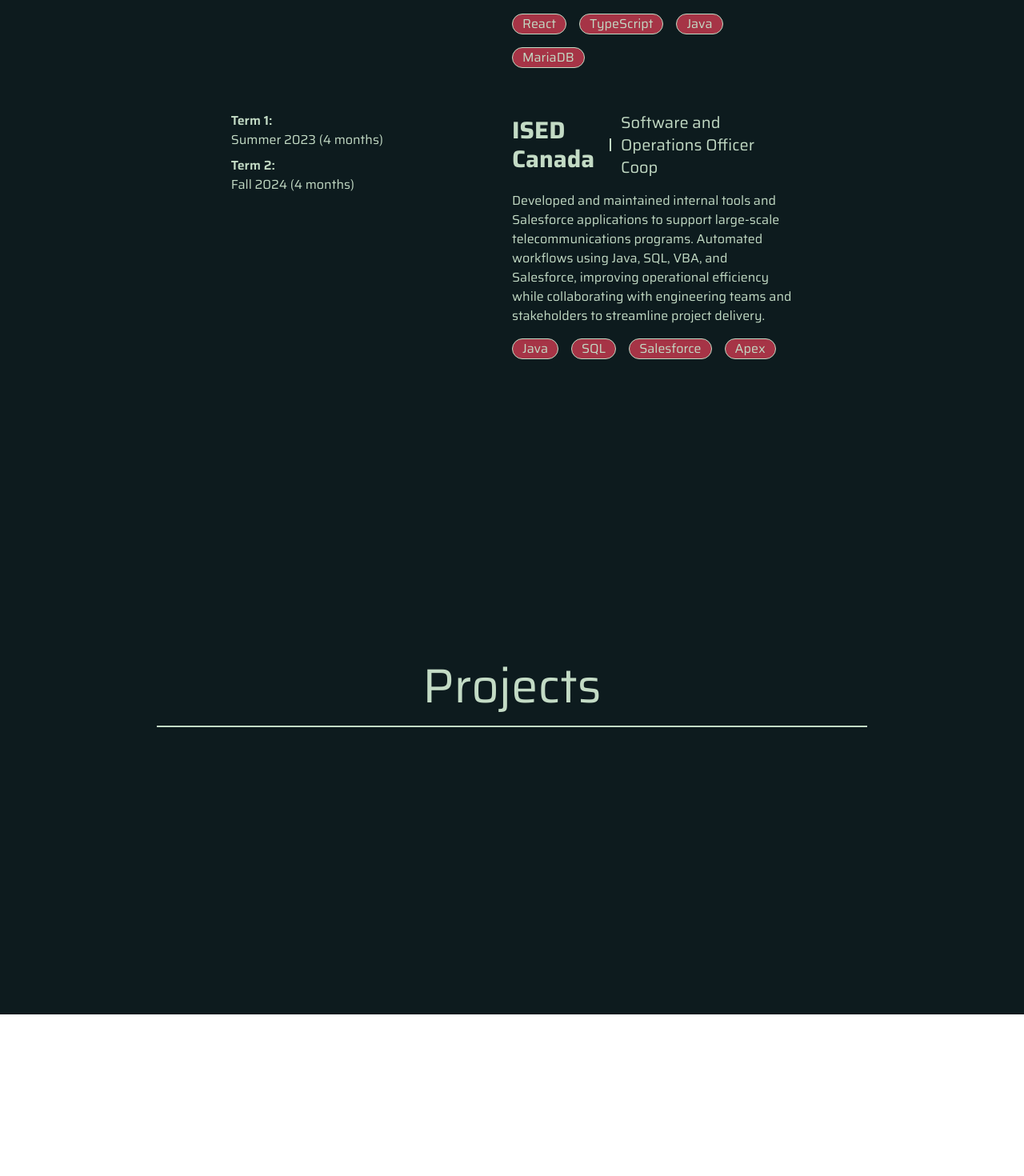
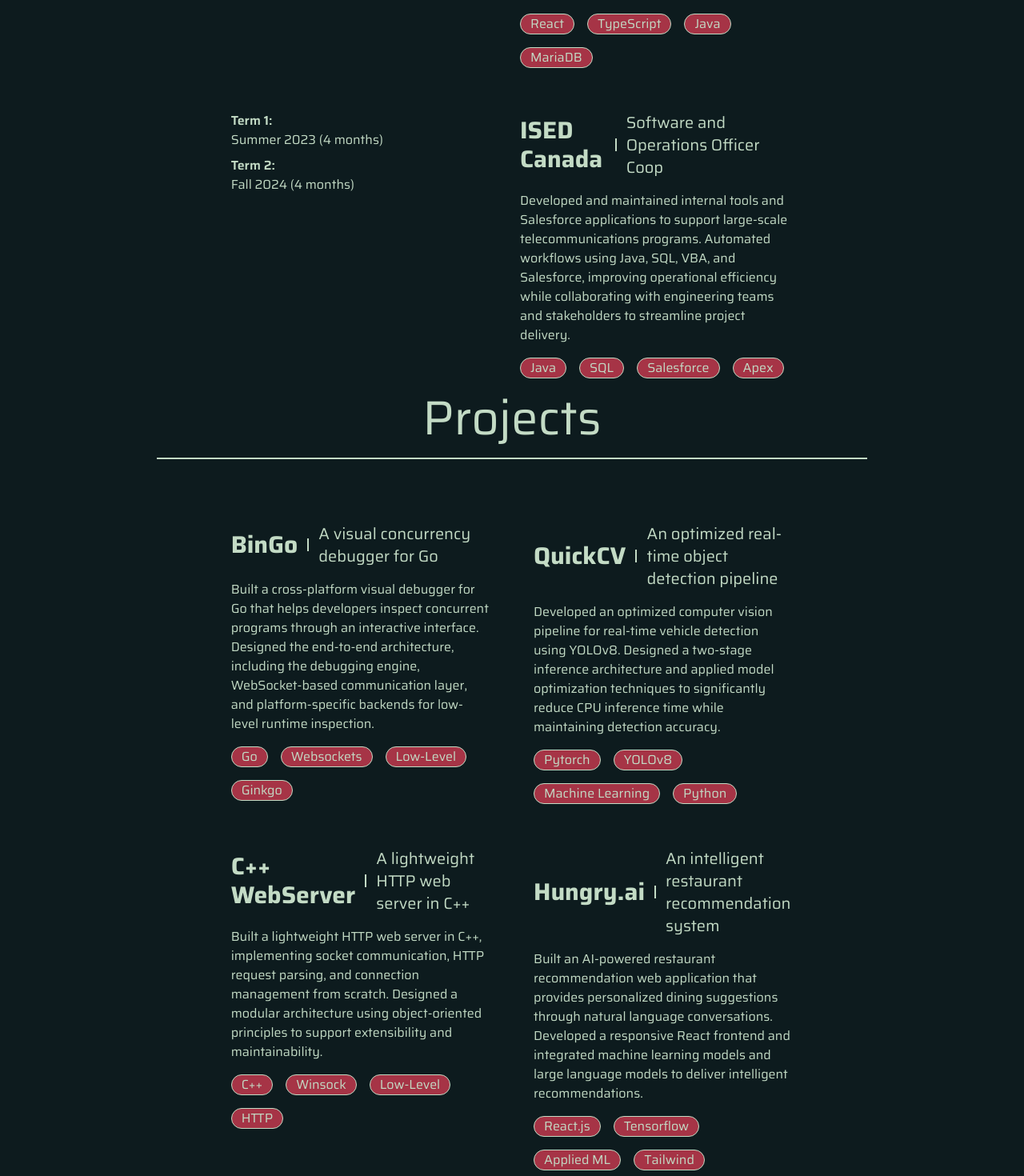
Before and after one commit to Egzavyer/portfolio, a React (Vite) app: page / in a window 1280 px wide. Shown: the part 2040-3510 px from the top of the page at 80% size. Before the commit the page ends 3308 px from the top, so only its background shows below. Built offline with nearby package versions, Linux system fonts and the light colour scheme.

Commit message:
feat: projects section

```diff
--- a/i18n/locales/en/translation.json
+++ b/i18n/locales/en/translation.json
@@ -44,6 +44,24 @@
     }
   },
   "projects": {
-    "title": "Projects"
+    "title": "Projects",
+    "project": {
+      "bingo": {
+        "oneliner": "A visual concurrency debugger for Go",
+        "description": "Built a cross-platform visual debugger for Go that helps developers inspect concurrent programs through an interactive interface. Designed the end-to-end architecture, including the debugging engine, WebSocket-based communication layer, and platform-specific backends for low-level runtime inspection."
+      },
+      "quickcv": {
+        "oneliner": "An optimized real-time object detection pipeline",
+        "description": "Developed an optimized computer vision pipeline for real-time vehicle detection using YOLOv8. Designed a two-stage inference architecture and applied model optimization techniques to significantly reduce CPU inference time while maintaining detection accuracy."
+      },
+      "webserver": {
+        "oneliner": "A lightweight HTTP web server in C++",
+        "description": "Built a lightweight HTTP web server in C++, implementing socket communication, HTTP request parsing, and connection management from scratch. Designed a modular architecture using object-oriented principles to support extensibility and maintainability."
+      },
+      "hungryai": {
+        "oneliner": "An intelligent restaurant recommendation system",
+        "description": "Built an AI-powered restaurant recommendation web application that provides personalized dining suggestions through natural language conversations. Developed a responsive React frontend and integrated machine learning models and large language models to deliver intelligent recommendations."
+      }
+    }
   }
 }
--- a/i18n/locales/fr/translation.json
+++ b/i18n/locales/fr/translation.json
@@ -42,5 +42,8 @@
         "description": "Développement et maintenance d’outils internes et d’applications Salesforce pour soutenir des programmes de télécommunications à grande échelle. Automatisation des flux de travail à l’aide de Java, SQL, VBA et Salesforce, améliorant ainsi l’efficacité opérationnelle tout en collaborant avec les équipes d’ingénierie et les parties prenantes pour rationaliser la réalisation des projets."
       }
     }
+  },
+  "projects": {
+    "title": "Projets"
   }
 }
--- a/package.json
+++ b/package.json
@@ -32,5 +32,5 @@
     "vite": "^8.1.1",
     "vite-plugin-svgr": "^5.2.0"
   },
-  "packageManager": "pnpm@11.10.0+sha512.0b7f8b98060031904c017e3a41eb187a16d40eeb829b95c4f8cb03681761fc4ab53dd219115b9b447f4dce1a05a214764461e7d3703392a9f32f9511ce8c86c8"
+  "packageManager": "pnpm@11.15.1+sha512.81350b07e53c9538a02f1f2303b4290fa2d7be04e56e2a970c4cc4b417dc761de196edabd49d55c7dc9580db81007c44143e4e3d7e462b3000d23c255122d065"
 }
--- /dev/null
+++ b/src/components/Card.tsx
@@ -0,0 +1,56 @@
+type CardProps = {
+  url: string;
+  title: string;
+  subtitle: string;
+  description: string;
+  leftPanel?: React.ReactNode;
+  technologies: string[];
+};
+
+export function Card({
+  url,
+  leftPanel,
+  title,
+  subtitle,
+  description,
+  technologies,
+}: CardProps) {
+  return (
+    <a
+      href={url}
+      target="_blank"
+      className="hover:cursor-pointer border rounded-2xl p-2 xl:border-transparent xl:rounded-none xl:p-0"
+    >
+      <li
+        className={`grid xl:border-2 xl:border-transparent xl:hover:border-accent xl:hover:shadow-2xl xl:shadow-primary-900 xl:rounded-2xl xl:p-4 ${leftPanel ? "xl:grid-cols-2" : "xl:grid-cols-1"}  xl:gap-5`}
+      >
+        {leftPanel}
+        <div className="flex flex-col flex-1 gap-4 pt-3 xl:pt-0">
+          <div className="flex flex-row items-center gap-3">
+            <h1 className="text-xl font-bold xl:text-3xl">{title}</h1>
+            <div className="border h-4" />
+            <h2 className="text-md xl:text-xl">{subtitle}</h2>
+          </div>
+          <p>{description}</p>
+          <ul className="flex flex-row flex-wrap gap-4">
+            {technologies.map((tech) => {
+              return <TechnologyLabel key={tech} label={tech} />;
+            })}
+          </ul>
+        </div>
+      </li>
+    </a>
+  );
+}
+
+type TechnologyLabelProps = {
+  label: string;
+};
+
+function TechnologyLabel({ label }: TechnologyLabelProps) {
+  return (
+    <li className="border rounded-full px-3 w-fit h-fit bg-accent text-center">
+      {label}
+    </li>
+  );
+}
--- a/src/pages/Experience.tsx
+++ b/src/pages/Experience.tsx
@@ -1,6 +1,49 @@
 import type { RefObject } from "react";
 import { useTranslation } from "react-i18next";
 import { ContentSection } from "../components/ContentSection";
+import { Card } from "../components/Card";
+import type { TFunction } from "i18next";
+
+function getExperiences(
+  t: TFunction<"translation", undefined>,
+): WorkExperienceProps[] {
+  return [
+    {
+      dates: [
+        {
+          label: t("experience.work.rossvideo.term1"),
+          date: t("experience.work.rossvideo.term1Dates"),
+        },
+        {
+          label: t("experience.work.rossvideo.term2"),
+          date: t("experience.work.rossvideo.term2Dates"),
+        },
+      ],
+      company: t("experience.work.rossvideo.company"),
+      title: t("experience.work.rossvideo.title"),
+      description: t("experience.work.rossvideo.description"),
+      technologies: ["React", "TypeScript", "Java", "MariaDB"],
+      url: "https://www.rossvideo.com/",
+    },
+    {
+      dates: [
+        {
+          label: t("experience.work.ised.term1"),
+          date: t("experience.work.ised.term1Dates"),
+        },
+        {
+          label: t("experience.work.ised.term2"),
+          date: t("experience.work.ised.term2Dates"),
+        },
+      ],
+      company: t("experience.work.ised.company"),
+      title: t("experience.work.ised.title"),
+      description: t("experience.work.ised.description"),
+      technologies: ["Java", "SQL", "Salesforce", "Apex"],
+      url: "https://ised-isde.canada.ca/site/ised/en",
+    },
+  ];
+}
 
 type ExperienceProps = {
   experienceSectionRef: RefObject<HTMLDivElement | null>;
@@ -21,7 +64,7 @@
       isSidebarOpen={isSidebarOpen}
       handleTap={handleTap}
     >
-      <div className="flex flex-col gap-15 w-10/12 items-center justify-center ">
+      <div className="flex flex-col gap-15 w-10/12 items-center">
         <div className="flex flex-col gap-5 w-full">
           <div className="text-3xl text-center pt-20 xl:text-6xl xl:pt-0">
             {t("experience.title")}
@@ -29,40 +72,9 @@
           <div className="border w-full" />
         </div>
         <ul className="flex flex-col items-center justify-center gap-4 xl:w-10/12">
-          <WorkExperience
-            dates={[
-              {
-                label: t("experience.work.rossvideo.term1"),
-                date: t("experience.work.rossvideo.term1Dates"),
-              },
-              {
-                label: t("experience.work.rossvideo.term2"),
-                date: t("experience.work.rossvideo.term2Dates"),
-              },
-            ]}
-            company={t("experience.work.rossvideo.company")}
-            title={t("experience.work.rossvideo.title")}
-            description={t("experience.work.rossvideo.description")}
-            technologies={["React", "TypeScript", "Java", "MariaDB"]}
-            url="https://www.rossvideo.com/"
-          />
-          <WorkExperience
-            dates={[
-              {
-                label: t("experience.work.ised.term1"),
-                date: t("experience.work.ised.term1Dates"),
-              },
-              {
-                label: t("experience.work.ised.term2"),
-                date: t("experience.work.ised.term2Dates"),
-              },
-            ]}
-            company={t("experience.work.ised.company")}
-            title={t("experience.work.ised.title")}
-            description={t("experience.work.ised.description")}
-            technologies={["Java", "SQL", "Salesforce", "Apex"]}
-            url="https://ised-isde.canada.ca/site/ised/en"
-          />
+          {getExperiences(t).map((exp) => {
+            return <WorkExperience key={exp.company} {...exp} />;
+          })}
         </ul>
       </div>
     </ContentSection>
@@ -86,13 +98,7 @@
   technologies,
   url,
 }: WorkExperienceProps) {
-  return (
-    <a
-      href={url}
-      target="_blank"
-      className="hover:cursor-pointer border rounded-2xl p-2 xl:border-transparent xl:rounded-none xl:p-0"
-    >
-      <li className="grid xl:border-2 xl:border-transparent xl:hover:border-accent xl:hover:shadow-2xl xl:shadow-primary-900 xl:rounded-2xl xl:p-4 xl:grid-cols-2">
+  const workDates = (
     <ul className="flex flex-col gap-2">
       {dates.map((date) => {
         return (
@@ -103,32 +109,16 @@
         );
       })}
     </ul>
-        <div className="flex flex-col flex-1 gap-4 pt-3 xl:pt-0">
-          <div className="flex flex-row items-center gap-3">
-            <h1 className="text-xl font-bold xl:text-3xl">{company}</h1>
-            <div className="border h-4" />
-            <h2 className="text-md xl:text-xl">{title}</h2>
-          </div>
-          <p>{description}</p>
-          <ul className="flex flex-row flex-wrap gap-4">
-            {technologies.map((tech) => {
-              return <WorkTechnology key={tech} label={tech} />;
-            })}
-          </ul>
-        </div>
-      </li>
-    </a>
+  );
+
+  return (
+    <Card
+      url={url}
+      leftPanel={workDates}
+      title={company}
+      subtitle={title}
+      description={description}
+      technologies={technologies}
+    />
   );
 }
-
-type WorkTechnologyProps = {
-  label: string;
-};
-
-function WorkTechnology({ label }: WorkTechnologyProps) {
-  return (
-    <li className="border rounded-full px-3 w-fit h-fit bg-accent text-center">
-      {label}
-    </li>
-  );
-}
--- a/src/pages/Projects.tsx
+++ b/src/pages/Projects.tsx
@@ -1,6 +1,43 @@
 import type { RefObject } from "react";
 import { useTranslation } from "react-i18next";
 import { ContentSection } from "../components/ContentSection";
+import { Card } from "../components/Card";
+import type { TFunction } from "i18next";
+
+function getProjects(
+  t: TFunction<"translation", undefined>,
+): ProjectCardProps[] {
+  return [
+    {
+      name: "BinGo",
+      oneliner: t("projects.project.bingo.oneliner"),
+      description: t("projects.project.bingo.description"),
+      technologies: ["Go", "Websockets", "Low-Level", "Ginkgo"],
+      url: "https://github.com/bingosuite/bingo",
+    },
+    {
+      name: "QuickCV",
+      oneliner: t("projects.project.quickcv.oneliner"),
+      description: t("projects.project.quickcv.description"),
+      technologies: ["Pytorch", "YOLOv8", "Machine Learning", "Python"],
+      url: "https://github.com/Egzavyer/QuickCV",
+    },
+    {
+      name: "C++ WebServer",
+      oneliner: t("projects.project.webserver.oneliner"),
+      description: t("projects.project.webserver.description"),
+      technologies: ["C++", "Winsock", "Low-Level", "HTTP"],
+      url: "https://github.com/Egzavyer/http-server",
+    },
+    {
+      name: "Hungry.ai",
+      oneliner: t("projects.project.hungryai.oneliner"),
+      description: t("projects.project.hungryai.description"),
+      technologies: ["React.js", "Tensorflow", "Applied ML", "Tailwind"],
+      url: "https://github.com/xsachax/hungry.ai_waffle-hacks-2023",
+    },
+  ];
+}
 
 type ProjectsProps = {
   projectsSectionRef: RefObject<HTMLDivElement | null>;
@@ -28,7 +65,38 @@
           </div>
           <div className="border w-full" />
         </div>
+        <ul className="grid grid-cols-1 gap-4 xl:grid-cols-2 xl:w-10/12">
+          {getProjects(t).map((proj) => {
+            return <ProjectCard key={proj.name} {...proj} />;
+          })}
+        </ul>
       </div>
     </ContentSection>
   );
 }
+
+type ProjectCardProps = {
+  name: string;
+  oneliner: string;
+  description: string;
+  technologies: string[];
+  url: string;
+};
+
+function ProjectCard({
+  name,
+  oneliner,
+  description,
+  technologies,
+  url,
+}: ProjectCardProps) {
+  return (
+    <Card
+      url={url}
+      title={name}
+      subtitle={oneliner}
+      description={description}
+      technologies={technologies}
+    />
+  );
+}
```
Lines whose indentation alone changed are shown as unchanged.
